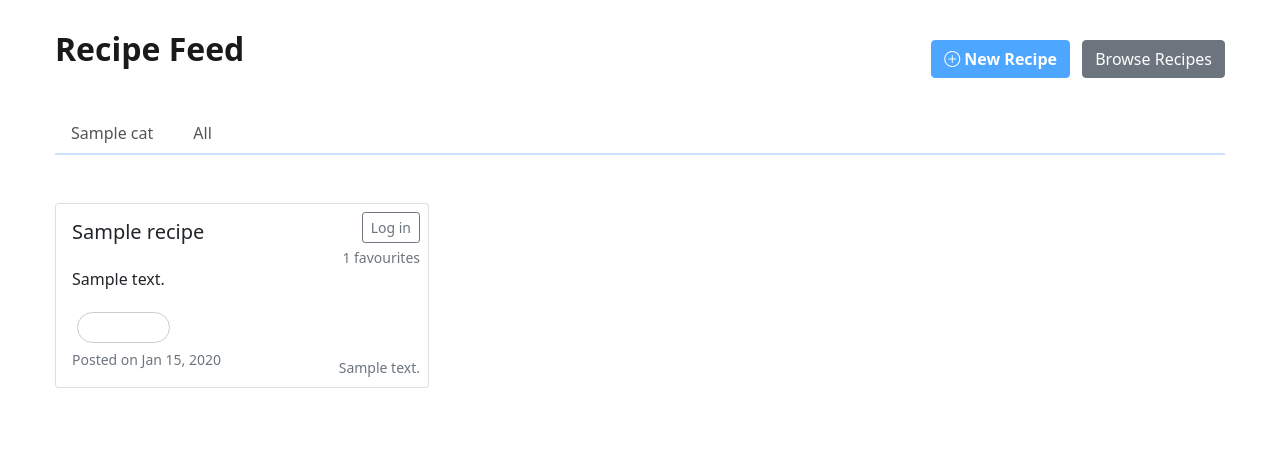
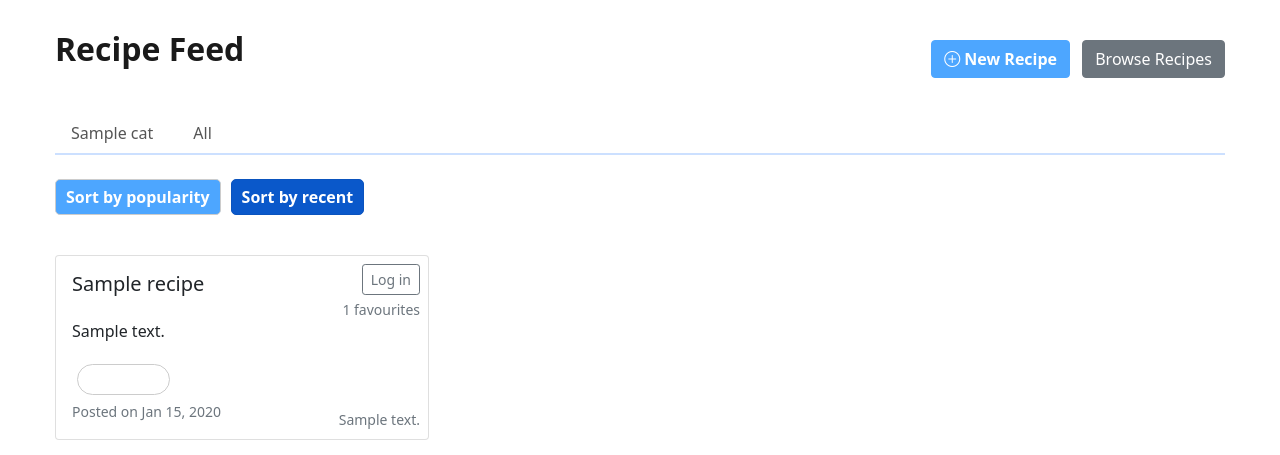
Before and after one commit to amemone/SEG-Small-Group-Project, a Django app: template recipes/templates/recipes/feed.html in a window 1280 px wide. Shown: the part 106-561 px from the top of the page. Run offline with Django 5.2, Linux system fonts and the light colour scheme; the template is opened without the code that fills it: most values are stand-ins (such as "Sample title", 1, 10 or a date in 2020); some libraries are stand-ins or nearby versions.

Commit message:
Add the sort by popularity and sort by recent to the feed page and also make styling buttons consistent

```diff
--- a/recipes/templates/recipes/feed.html
+++ b/recipes/templates/recipes/feed.html
@@ -30,6 +30,22 @@
                href="{% url 'feed' %}">All</a>
         </li>
     </ul>
+
+    <!--Filter Recipes-->
+    <form method="get" action="{% url 'feed' %}" class="filter-bar mb-3">
+    {% if selected_difficulty %}
+      <input type="hidden" name="difficulty" value="{{ selected_difficulty }}">
+    {% endif %}
+
+    <button type="submit" name="sort" value="popular"
+            class="btn btn-primary {% if sort == 'popular' %}active{% endif %}">
+        Sort by popularity
+    </button>
+    <button type="submit" name="sort" value="recent"
+            class="btn btn-primary {% if sort != 'popular' %}active{% endif %}">
+        Sort by recent
+    </button>
+</form>
 
     <!-- Messages -->
     {% if messages %}
--- a/recipes/templates/recipes/recipe_browse.html
+++ b/recipes/templates/recipes/recipe_browse.html
@@ -22,7 +22,7 @@
         </select>
         <button type="submit" class="btn btn-primary">Search</button>
         <button type="submit" name="popular" value="1" class="btn btn-primary">Sort by popularity</button>
-        <button type="submit" class="btn btn-primary">Sort by latest</button>
+        <button type="submit" class="btn btn-primary">Sort by recent</button>
 
 
         <!-- Tag Filters inside the form -->
```
Also changed, not shown: recipes/templates/view_profile.html (+4 -4 lines), recipes/views/feed_view.py (+11 -1 lines).
